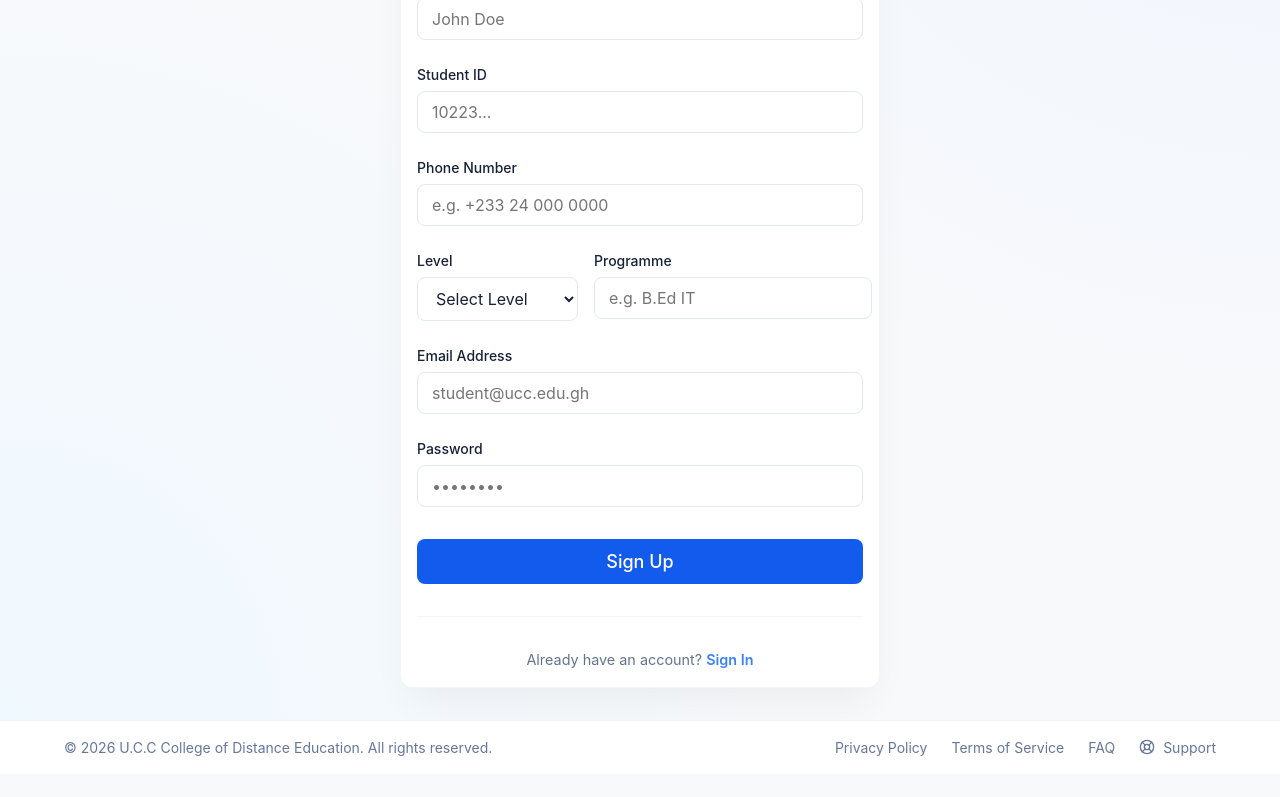
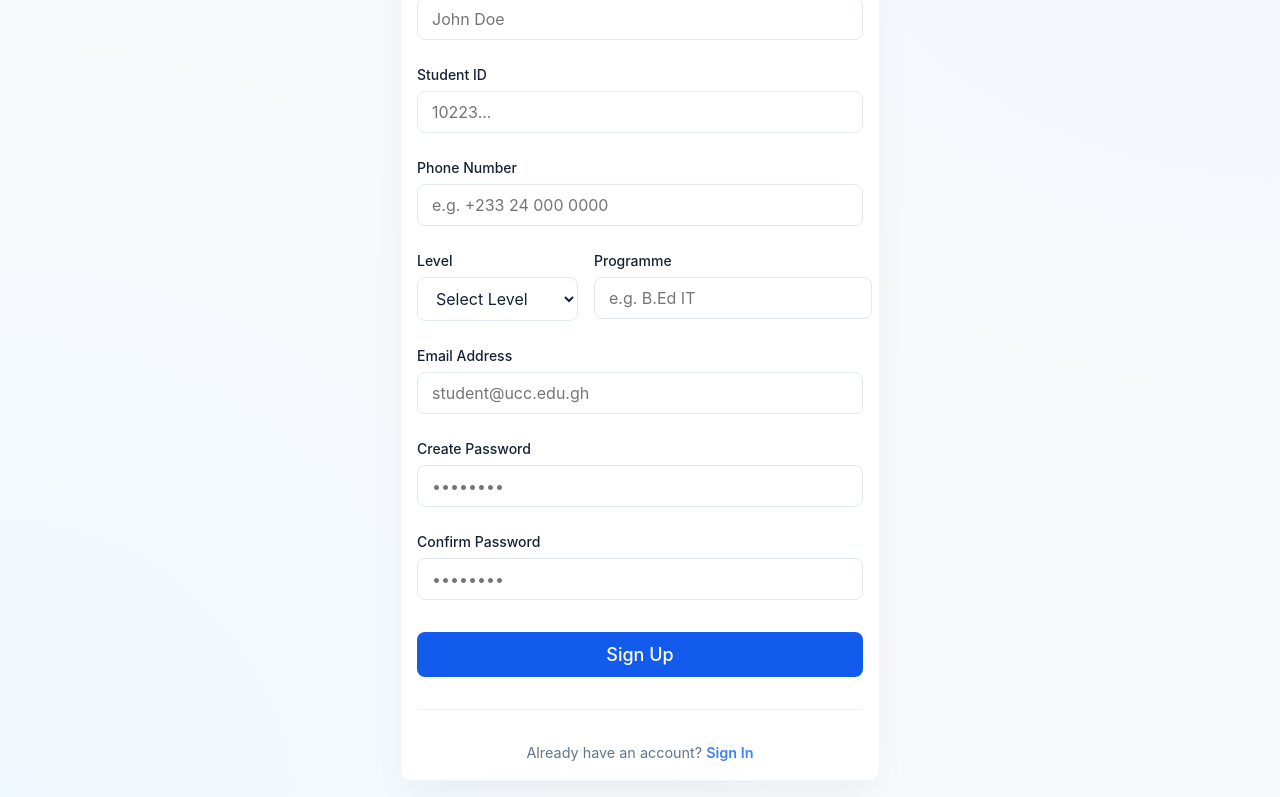
Before and after one commit to CaptainWool/ucc-helpdesk, a React (Vite) app: page /student-signup in a window 1280 px wide. Shown: the part 433-1230 px from the top of the page. Before the commit the page ends 1207 px from the top, so only its background shows below. Built offline with nearby package versions, Linux system fonts and the light colour scheme; no server answers.

Commit message:
Remove FAQ/Submit from header and add confirm password to student signup

```diff
--- a/src/components/layout/Layout.jsx
+++ b/src/components/layout/Layout.jsx
@@ -82,15 +82,7 @@ const Layout = () => {
                                 <Link to="/admin" className="nav-link">Admin</Link>
                             )}
 
-                            {/* Submit Ticket - For Students */}
-                            {profile?.role === 'student' && (
-                                <Link to="/submit-ticket" className="nav-link">{t('nav_submit')}</Link>
-                            )}
-
-                            {/* FAQ - For Students */}
-                            {profile?.role === 'student' && (
-                                <Link to="/faq" className="nav-link">FAQ</Link>
-                            )}
+                            {/* Submit Ticket and FAQ removed as per request */}
 
                             {/* Language Toggle */}
                             <select
--- a/src/pages/StudentSignUp.jsx
+++ b/src/pages/StudentSignUp.jsx
@@ -16,7 +16,8 @@ const StudentSignUp = () => {
         studentId: '',
         phoneNumber: '',
         level: '',
-        programme: ''
+        programme: '',
+        confirmPassword: ''
     });
     const [avatar, setAvatar] = useState(null);
     const [avatarPreview, setAvatarPreview] = useState(null);
@@ -54,6 +55,11 @@ const StudentSignUp = () => {
         // Manual validation for all fields including avatar
         if (!avatar) {
             setError('Profile picture is required.');
+            return;
+        }
+
+        if (formData.password !== formData.confirmPassword) {
+            setError('Passwords do not match.');
             return;
         }
 
@@ -256,13 +262,25 @@ const StudentSignUp = () => {
                         id="password"
                         name="password"
                         type="password"
-                        label="Password"
+                        label="Create Password"
                         placeholder="••••••••"
                         value={formData.password}
                         onChange={handleChange}
                         icon={<Lock size={18} />}
                         required
-                        minLength={6}
+                        autoComplete="new-password"
+                    />
+
+                    <Input
+                        id="confirmPassword"
+                        name="confirmPassword"
+                        type="password"
+                        label="Confirm Password"
+                        placeholder="••••••••"
+                        value={formData.confirmPassword}
+                        onChange={handleChange}
+                        icon={<Lock size={18} />}
+                        required
                         autoComplete="new-password"
                     />
 
```
